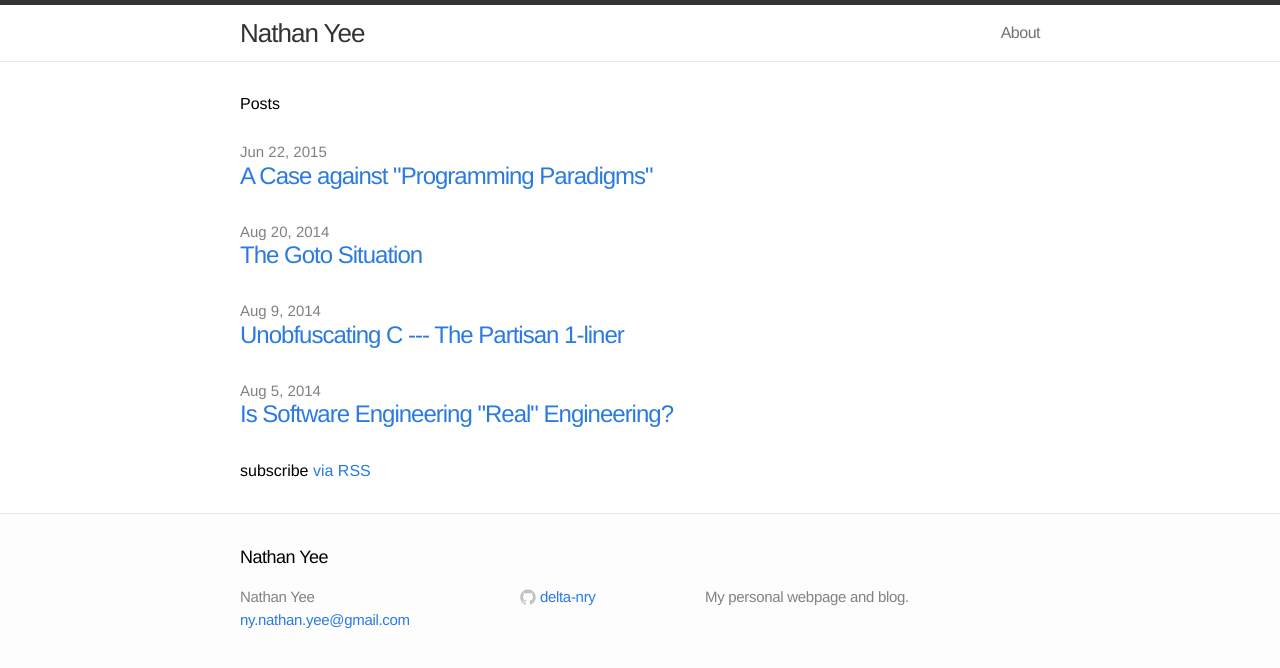
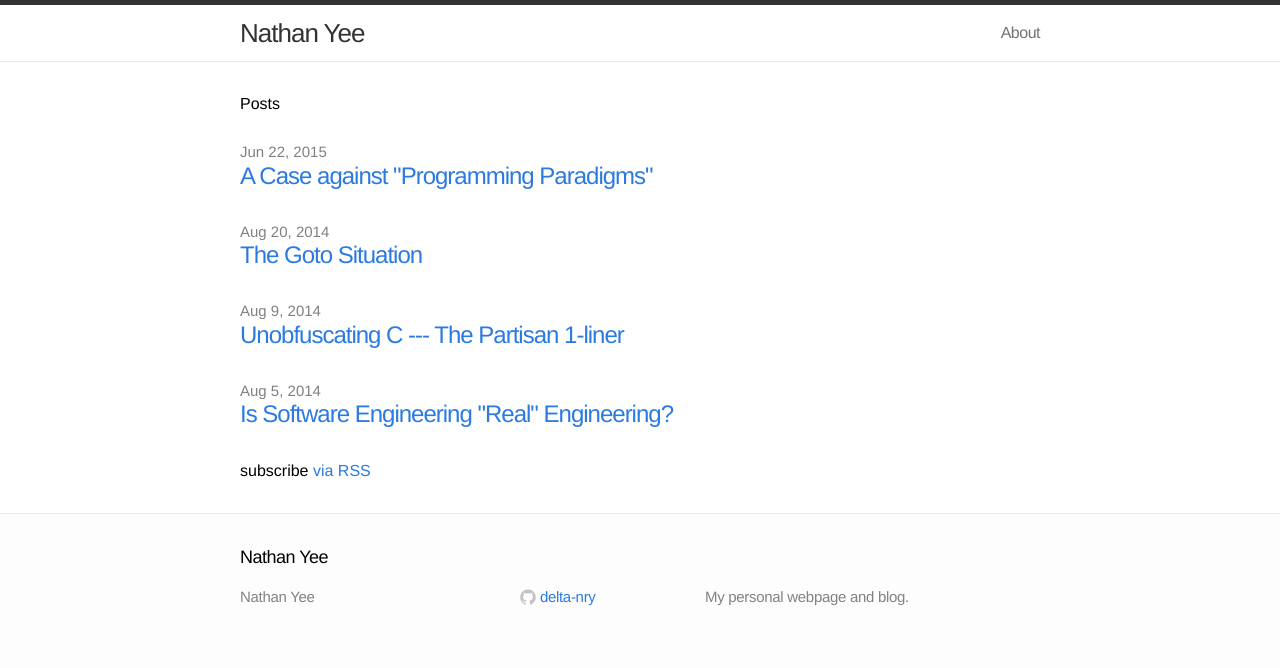
Before and after one commit to delta-nry/delta-nry.github.io, a Jekyll site: the page built from index.html, in a window 1280 px wide. Shown: the top 668 px of the page. Built offline with Jekyll 4.4.1, drawn with Linux system fonts in a browser that asks for light colours.

Commit message:
Update _config.yml

```diff
--- a/_config.yml
+++ b/_config.yml
@@ -1,6 +1,5 @@
 # Site settings
 title: Nathan Yee
-email: ny.nathan.yee@gmail.com
 description: "My personal webpage and blog."
 baseurl: ""
 url: "http://www.nateyee.com"
```
